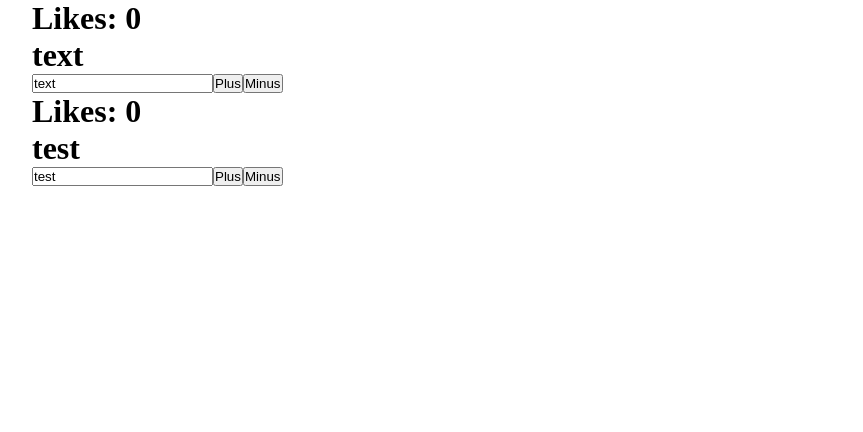
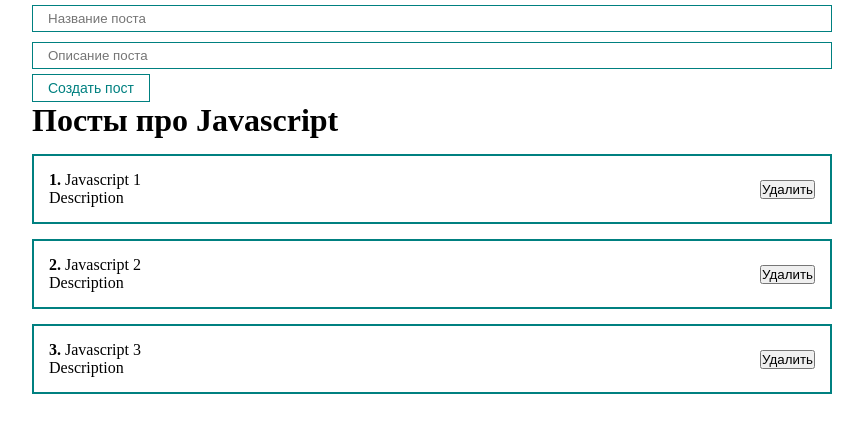
Before and after one commit to Kryamk/ulbitv-fund, a React (Create React App) app: page / in a window 1280 px wide. Shown: the top 432 px of the page, without its empty margins (208-1071 px from the left). Built offline with nearby package versions, Linux system fonts and the light colour scheme.

Commit message:
UI button input, PostItem, PostList

```diff
--- a/src/App.js
+++ b/src/App.js
@@ -1,17 +1,54 @@
-import React, { useState } from 'react';
-import Counter from './components/Counter';
-import CounterClass from './components/CounterClass';
+import React, { useState, useEffect } from 'react';
+// import Counter from './components/Counter';
+// import CounterClass from './components/CounterClass';
 import './styles/App.css';
+import PostList from './components/PostList';
+import MyButton from './components/UI/button/MyButton';
+import MyInput from './components/UI/input/MyInput';
 
 
 function App() {
 
-  return (
-    <div className="App">
-      <Counter />
-      <CounterClass />
-    </div>
-  );
+
+	const [posts, setPosts] = useState([
+		{ id: 1, title: 'Javascript 1', body: 'Description' },
+		{ id: 2, title: 'Javascript 2', body: 'Description' },
+		{ id: 3, title: 'Javascript 3', body: 'Description' },
+	])
+	const [post, setPost] = useState({ title: '', body: '' });
+
+	const postRemove = (id) => {
+		let newPosts = posts.filter(post => post.id !== id);
+		setPosts(newPosts);
+	}
+
+	const addNewPost = (e) => {
+		e.preventDefault();
+		// const newPost = { id: Date.now(), title: post.title, body: post.body }
+		// setPosts([...posts, newPost]);
+		setPosts([...posts, {...post, id: Date.now() }]);
+		setPost({ title: '', body: '' });
+	}
+
+	useEffect(() => {
+		console.log('render');
+	}, [])
+
+
+	return (
+		<div className="App">
+
+
+			<form>
+				<MyInput type="text" placeholder='Название поста' value={post.title} onChange={(e) => setPost({ ...post, title: e.target.value })} />
+				<MyInput type="text" placeholder='Описание поста' value={post.body} onChange={(e) => setPost({ ...post, body: e.target.value })} />
+				<MyButton onClick={addNewPost}>Создать пост</MyButton>
+			</form>
+			<PostList posts={posts} title={'Посты про Javascript'} postRemove={postRemove} />
+
+
+		</div>
+	);
 }
 
 export default App;
--- /dev/null
+++ b/src/components/PostItem.jsx
@@ -0,0 +1,13 @@
+import React from 'react'
+
+export default function PostItem({ post, num, postRemove }) {
+	return (
+		<div className="post">
+			<div className="post-content">
+				<span><strong>{num}.</strong> {post.title}</span>
+				<p>{post.body}</p>
+			</div>
+			<button onClick={() => postRemove(post.id)}>Удалить</button>
+		</div>
+	)
+}
--- /dev/null
+++ b/src/components/PostList.jsx
@@ -0,0 +1,16 @@
+import React from 'react'
+import PostItem from './PostItem'
+
+export default function PostList({ posts, title, postRemove }) {
+
+
+
+	return (
+		<div>
+			<h1>{title}</h1>
+			{posts.map((post, index) => (
+				<PostItem num={index + 1} post={post} postRemove={postRemove} key={post.id} />
+			))}
+		</div>
+	)
+}
--- /dev/null
+++ b/src/components/UI/button/MyButton.jsx
@@ -0,0 +1,9 @@
+import React from 'react'
+import classes from './MyButton.module.css'
+export default function MyButton({children, ...props}) {
+	return (
+		<button className={classes.myBtn} {...props}>
+			{children}
+		</button>
+	)
+}
--- /dev/null
+++ b/src/components/UI/button/MyButton.module.css
@@ -0,0 +1,8 @@
+.myBtn {
+    padding: 5px 15px;
+    color: teal;
+    font-size: 14px;
+    background: transparent;
+    border: 1px solid teal;
+    cursor: pointer;
+}
--- /dev/null
+++ b/src/components/UI/input/MyInput.jsx
@@ -0,0 +1,8 @@
+import React from 'react'
+import classes from './MyInput.module.css'
+
+export default function MyInput(props) {
+	return (
+		<input className={classes.myInput} {...props} />
+	)
+}
--- /dev/null
+++ b/src/components/UI/input/MyInput.module.css
@@ -0,0 +1,6 @@
+.myInput {
+    width: 100%;
+    padding: 5px 15px;
+    margin: 5px 0;
+    border: 1px solid teal;
+}
```
